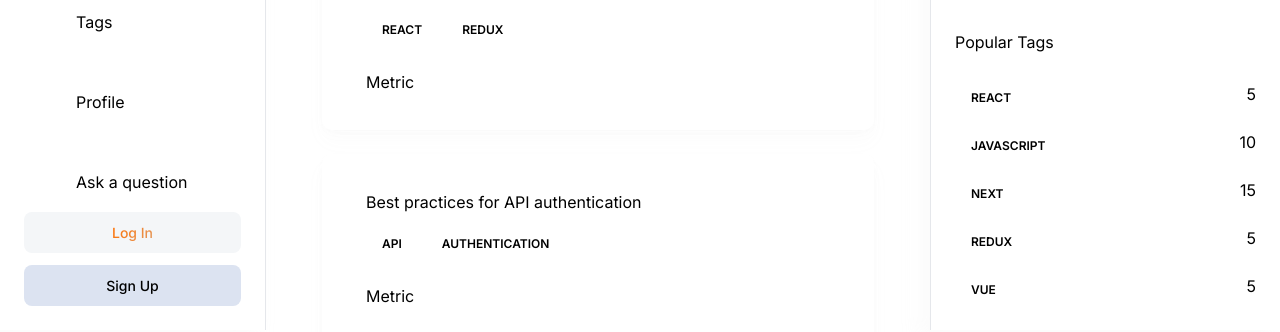
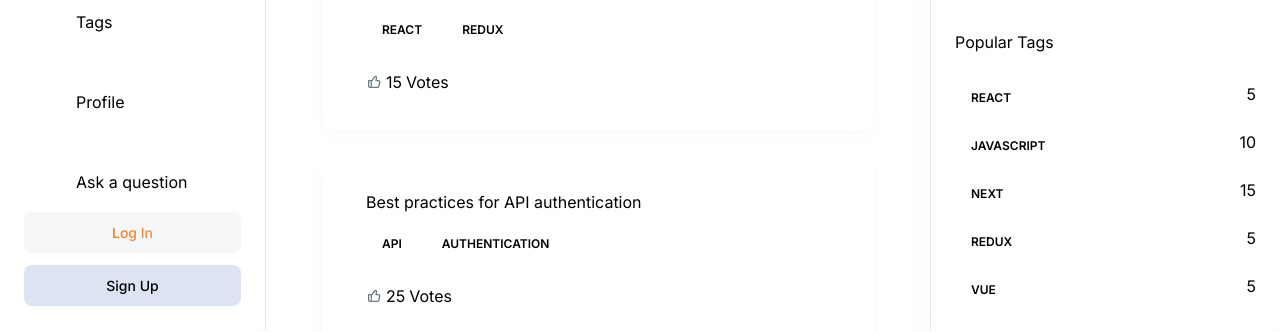
Before and after one commit to vvu060/dev-overflow, a Next.js app: page / in a window 1280 px wide. Shown: the part 470-802 px from the top of the page. Built offline with nearby package versions, Linux system fonts and the light colour scheme; no server answers.

Commit message:
add provision handle link to go to user profile

```diff
--- a/components/shared/Metric.tsx
+++ b/components/shared/Metric.tsx
@@ -1,12 +1,14 @@
+import Image from 'next/image';
+import Link from 'next/link';
 import React from 'react';
 
 interface MetricProps {
   imgUrl: string;
   alt: string;
-  value: number;
+  value: number | string;
   title: string;
   href?: string;
-  textStyles: string;
+  textStyles?: string;
   isAuthor?: boolean;
 }
 
@@ -19,7 +21,36 @@ const Metric = ({
   textStyles,
   isAuthor,
 }: MetricProps) => {
-  return <div>Metric</div>;
+  const metricContent = (
+    <>
+      <Image
+        src={imgUrl}
+        alt={alt}
+        width={16}
+        height={16}
+        className={`object-contain ${href ? 'rounded-full' : ''}`}
+      />
+      <p className={`${textStyles} flex items-center gap-1`}>
+        {value}
+        <span
+          className={`small-regular line-clamp-1 ${
+            isAuthor ? 'max-sm:hidden' : ''
+          }`}
+        >
+          {title}
+        </span>
+      </p>
+    </>
+  );
+
+  if (href) {
+    return (
+      <Link href={href} className='flex-center gap-1'>
+        {metricContent}
+      </Link>
+    );
+  }
+  return <div className='flex-center flex-wrap gap-1'>{metricContent}</div>;
 };
 
 export default Metric;
```
